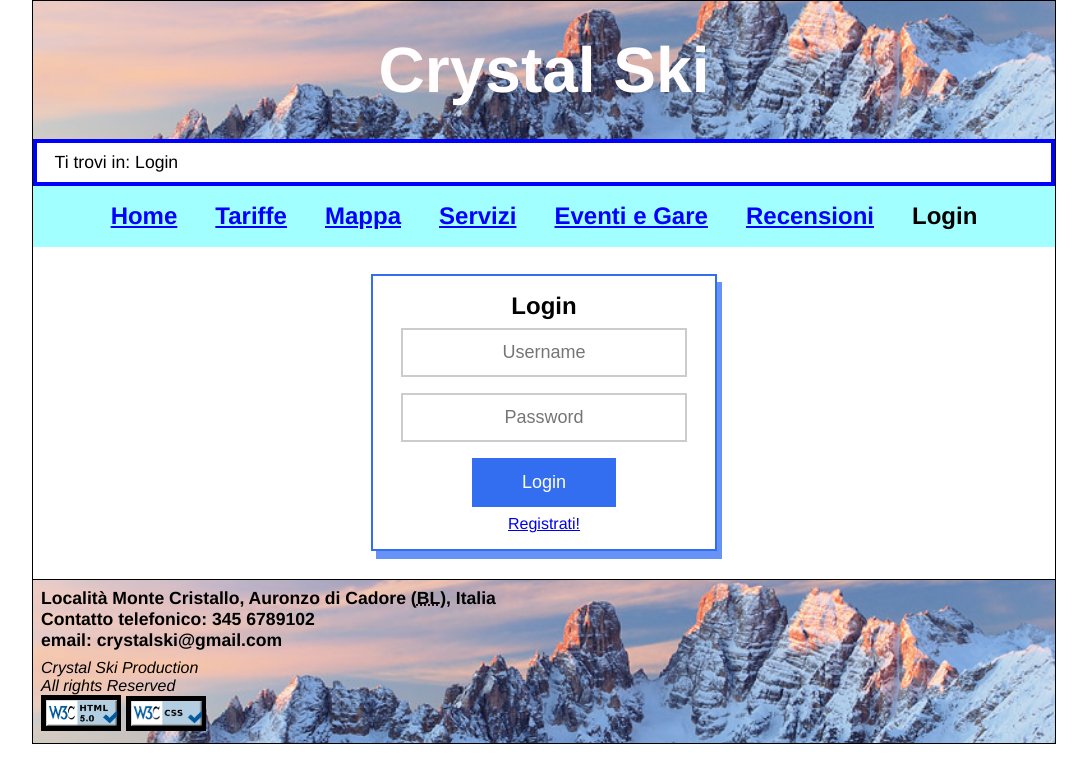
After one commit to lazza89/Tech_web, a PHP site: page /Login.html in a window 1280 px wide. The commit adds this page. Shown: the top 783 px of the page, without its empty margins (96-1183 px from the left). Run offline with PHP 8.4, Linux system fonts and the light colour scheme.

Commit message:
created login page

```diff
--- /dev/null
+++ b/Login.html
@@ -0,0 +1,63 @@
+<!DOCTYPE html>
+<html lang="it">
+
+<head>
+	<meta charset="utf-8" />
+	<title>Crystal Ski - Home</title>
+	<meta name="keywords" content="Crystal Ski, Sci, monte Cristallo" />
+	<meta name="description" content="homePage" />
+	<meta name="author" content="Crystal Ski" />
+	<link rel="stylesheet" href="style.css" />
+	<link rel="stylesheet" media="screen and (max-width:600px), only screen and (max-width:600px)" href="mini.css"/>
+	<!--<link rel="stylesheet" media="print" href="print.css" />-->
+</head>
+
+<body>
+	<header>
+		<h1 lang="en">Crystal Ski</h1>
+	</header>
+
+	<nav id="breadcrumb">
+		<p>Ti trovi in: <span lang="en">Login</span></p>
+	</nav>
+
+	<label for="menu-hamburger" class="hamburger"></label>
+    <input type="checkbox" id="menu-hamburger" class="menu-toggle" />
+	<nav id="menu">
+		<ul>
+			<li lang="en"><a href="Home.html">Home</a></li>
+			<li><a href="Tariffe.html" style="--i:1">Tariffe</a></li>
+			<li><a href="Mappa.html" style="--i:2">Mappa</a></li>
+			<li><a href="Servizi.html" style="--i:3">Servizi</a></li>
+			<li><a href="Eventi.html" style="--i:4">Eventi e Gare</a></li>
+			<li><a href="Recensioni.html" style="--i:5">Recensioni</a></li>
+			<li lang="en">Login</li>
+		</ul>
+	</nav>
+
+	<div class="login">
+		<div id="loginBox">
+			<h2><b>Login</b></h2>
+
+			<input type="text" placeholder="Username" name="uname" required>
+
+			<input type="password" placeholder="Password" name="psw" required>
+
+			<button type="submit">Login</button>
+			<a href="Register.html" style="--i:5">Registrati!</a>
+		</div>
+	</div>
+
+	<footer>
+		<div id="address">
+			<p>Località Monte Cristallo, Auronzo di Cadore (<abbr title="Belluno">BL</abbr>), Italia</p>
+			<p>Contatto telefonico: 345 6789102</p>
+			<p lang="en">email: crystalski@gmail.com</p>
+		</div>
+	    <p class="author" lang="en">Crystal Ski Production</p>
+		<p class="author" lang="en">All rights Reserved</p>
+		<img class="imgValidCode" src="images/html5.png" alt="html valido"/>
+		<img class="imgValidCode" src="images/css.png" alt="css valido"/>
+	</footer>
+</body>
+</html>
--- a/style.css
+++ b/style.css
@@ -403,3 +403,46 @@ footer .imgValidCode{
 .menu-toggle {
 	display: none;
 }
+
+
+/* LOGIN TEST */
+
+
+.login, #loginBox{
+	display: flex;
+	flex-wrap: nowrap;
+	flex-direction: column;
+	align-items: center;
+	justify-content: center;
+	padding: 1em;
+}
+
+#loginBox{
+	min-width: 35%;
+  border:  2px solid  #336ef0;
+	box-shadow: 5px 8px #6693f5;
+	margin: 0.7em;
+}
+
+input[type=text], input[type=password] {
+	padding: 12px 25px;
+	margin: 8px 0;
+	border: 2px solid #ccc;
+	box-sizing: border-box;
+	text-align: center;
+	font-size: large;
+}
+
+button {
+	background-color: #336ef0;
+	color: white;
+	padding: 14px 50px;
+	margin: 8px 0;
+	border: none;
+	cursor: pointer;
+	font-size: large;
+}
+
+button:hover {
+	opacity: 0.8;
+}
```
